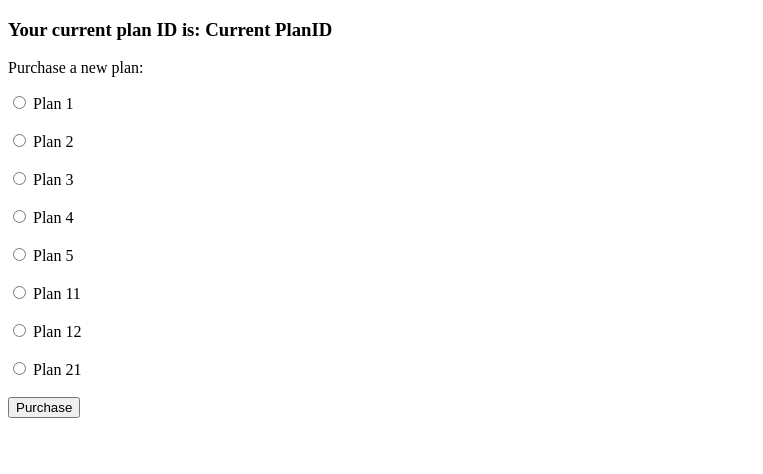
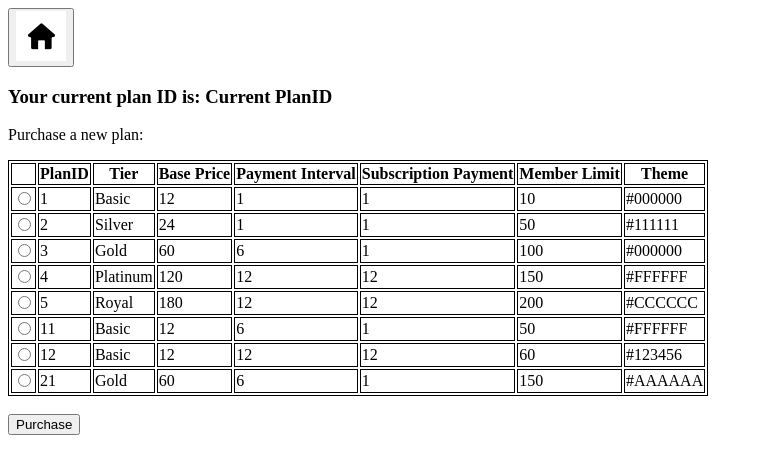
Before and after one commit to mahapatra-ananya/DatabaseDriven-WebApplication-CPSC304, a website: page Ananya/public/PremiumPlan.html in a window 1280 px wide. Shown: the whole page, without its empty margins (0-763 px from the left). Drawn offline with Linux system fonts and the light colour scheme.

Commit message:
HARD CODED(!!!!) tier details in PremiumPlan page; changed heading for Home page

```diff
--- a/Ananya/public/PremiumPlan.html
+++ b/Ananya/public/PremiumPlan.html
@@ -1,31 +1,123 @@
 <!DOCTYPE html>
 <html lang="en">
+<style>
+    table, th, td {
+        border:1px solid black;
+    }
+</style>
 <head>
     <meta charset="UTF-8">
     <title>Premium Plan</title>
 </head>
 <body>
+
+<div>
+    <a href="Home.html">
+        <button>
+            <img src="home_icon.png" alt="HomeIcon" width="50" height="50">
+        </button>
+    </a>
+</div>
+
+
 <h3>Your current plan ID is: Current PlanID</h3>
 
 <div>
     <p>Purchase a new plan:</p>
-    <form action="/action_page.php">
-        <input type="radio" id="plan1" name="plan" value="Plan 1">
-        <label for="plan1">Plan 1</label><br><br>
-        <input type="radio" id="plan2" name="plan" value="Plan 2">
-        <label for="plan2">Plan 2</label><br><br>
-        <input type="radio" id="plan3" name="plan" value="Plan 3">
-        <label for="plan3">Plan 3</label><br><br>
-        <input type="radio" id="plan4" name="plan" value="Plan 4">
-        <label for="plan4">Plan 4</label><br><br>
-        <input type="radio" id="plan5" name="plan" value="Plan 5">
-        <label for="plan5">Plan 5</label><br><br>
-        <input type="radio" id="plan11" name="plan" value="Plan 11">
-        <label for="plan11">Plan 11</label><br><br>
-        <input type="radio" id="plan12" name="plan" value="Plan 12">
-        <label for="plan12">Plan 12</label><br><br>
-        <input type="radio" id="plan21" name="plan" value="Plan 21">
-        <label for="plan21">Plan 21</label><br><br>
+    <form>
+        <table>
+            <tr>
+                <th></th>
+                <th>PlanID</th>
+                <th>Tier</th>
+                <th>Base Price</th>
+                <th>Payment Interval</th>
+                <th>Subscription Payment</th>
+                <th>Member Limit</th>
+                <th>Theme</th>
+            </tr>
+            <tr>
+                <td><input type="radio" id="plan1" name="plan" value="Plan 1"></td>
+                <td><label for="plan1">1</label></td>
+                <td>Basic</td>
+                <td>12</td>
+                <td>1</td>
+                <td>1</td>
+                <td>10</td>
+                <td>#000000</td>
+            </tr>
+            <tr>
+                <td><input type="radio" id="plan2" name="plan" value="Plan 2"></td>
+                <td><label for="plan2">2</label></td>
+                <td>Silver</td>
+                <td>24</td>
+                <td>1</td>
+                <td>1</td>
+                <td>50</td>
+                <td>#111111</td>
+            </tr>
+            <tr>
+                <td><input type="radio" id="plan3" name="plan" value="Plan 3"></td>
+                <td><label for="plan3">3</label></td>
+                <td>Gold</td>
+                <td>60</td>
+                <td>6</td>
+                <td>1</td>
+                <td>100</td>
+                <td>#000000</td>
+            </tr>
+            <tr>
+                <td><input type="radio" id="plan4" name="plan" value="Plan 4"></td>
+                <td><label for="plan4">4</label></td>
+                <td>Platinum</td>
+                <td>120</td>
+                <td>12</td>
+                <td>12</td>
+                <td>150</td>
+                <td>#FFFFFF</td>
+            </tr>
+            <tr>
+                <td><input type="radio" id="plan5" name="plan" value="Plan 5"></td>
+                <td><label for="plan5">5</label></td>
+                <td>Royal</td>
+                <td>180</td>
+                <td>12</td>
+                <td>12</td>
+                <td>200</td>
+                <td>#CCCCCC</td>
+            </tr>
+            <tr>
+                <td><input type="radio" id="plan11" name="plan" value="Plan 11"></td>
+                <td><label for="plan11">11</label></td>
+                <td>Basic</td>
+                <td>12</td>
+                <td>6</td>
+                <td>1</td>
+                <td>50</td>
+                <td>#FFFFFF</td>
+            </tr>
+            <tr>
+                <td><input type="radio" id="plan12" name="plan" value="Plan 12"></td>
+                <td><label for="plan12">12</label></td>
+                <td>Basic</td>
+                <td>12</td>
+                <td>12</td>
+                <td>12</td>
+                <td>60</td>
+                <td>#123456</td>
+            </tr>
+            <tr>
+                <td><input type="radio" id="plan21" name="plan" value="Plan 21"></td>
+                <td><label for="plan21">21</label></td>
+                <td>Gold</td>
+                <td>60</td>
+                <td>6</td>
+                <td>1</td>
+                <td>150</td>
+                <td>#AAAAAA</td>
+            </tr>
+        </table>
+        <br>
         <button type="submit"> Purchase </button> <br>
 
     </form>
```
Also changed, not shown: Ananya/public/Home.html (+1 -1 lines).
